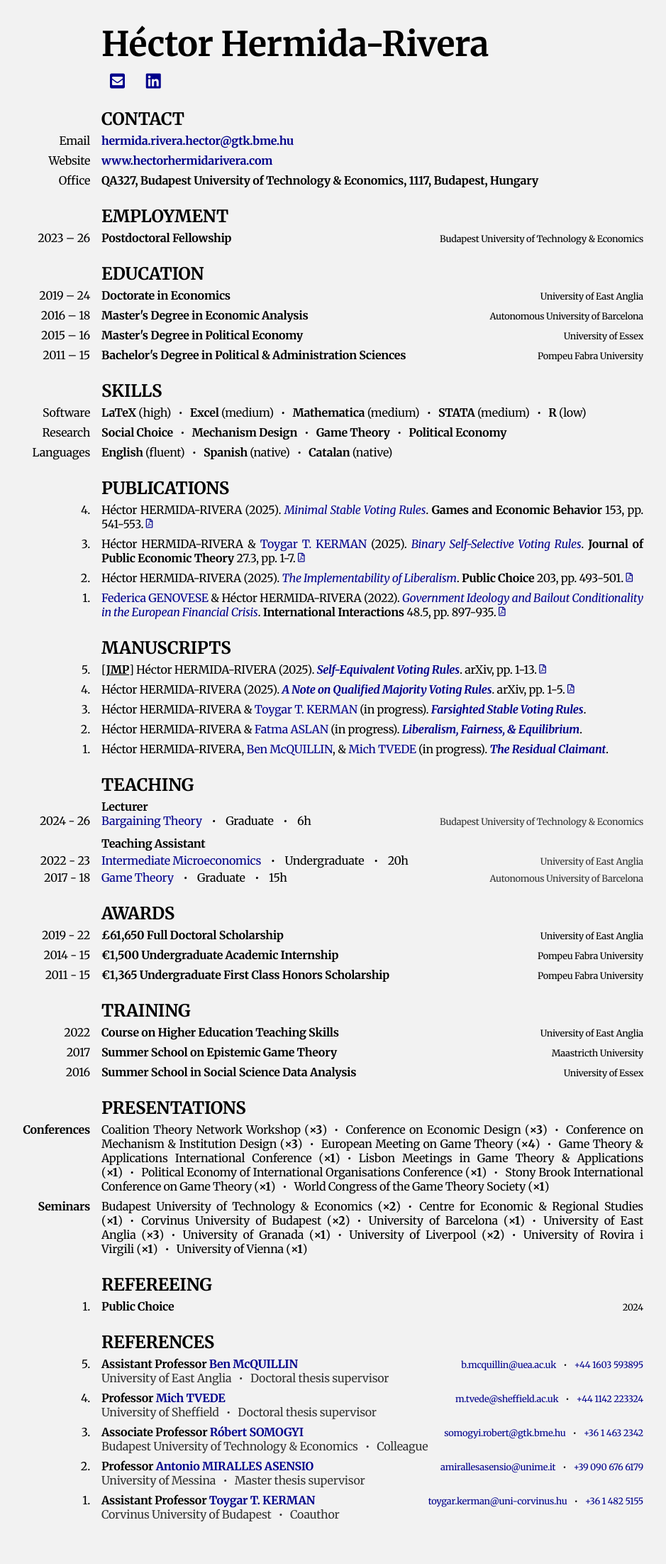
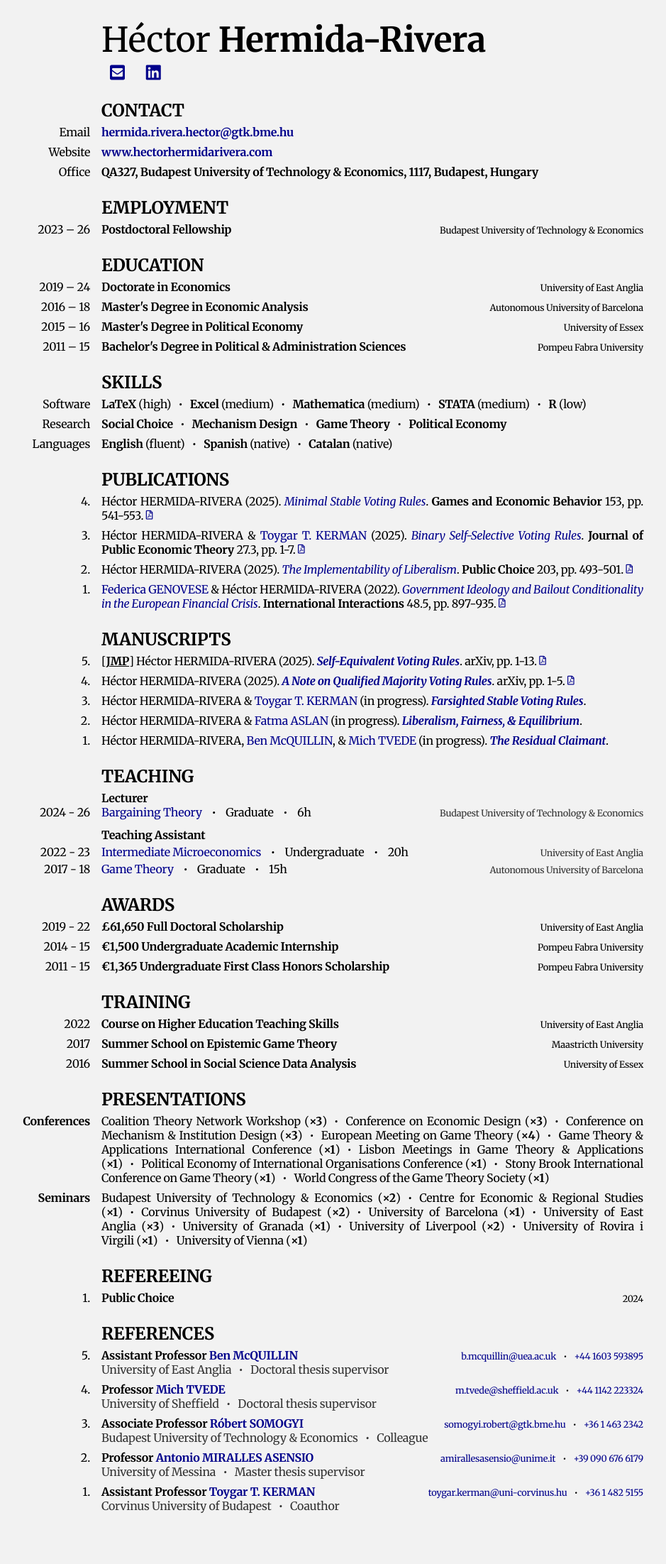
Before and after one commit to HectorHermidaRivera/hectorhermidarivera.github.io, a Jekyll site: the page built from cv.md, in a window 1280 px wide. Shown: the whole page at 71% size, without its empty margins (173-1112 px from the left). Built offline with Jekyll 4.4.1, drawn with Linux system fonts in a browser that asks for light colours; a style sheet for code colours, icons or effects is not loaded.

Commit message:
Update cv.md

```diff
--- a/cv.md
+++ b/cv.md
@@ -4,7 +4,7 @@ title: CV
 permalink: /cv/
 ---
 
-<h1 style="margin-bottom:0em; font-size:3em; padding-left:166px">
+<h1 class="main-name">
   Héctor <strong>Hermida-Rivera</strong>
 </h1>
 
```
